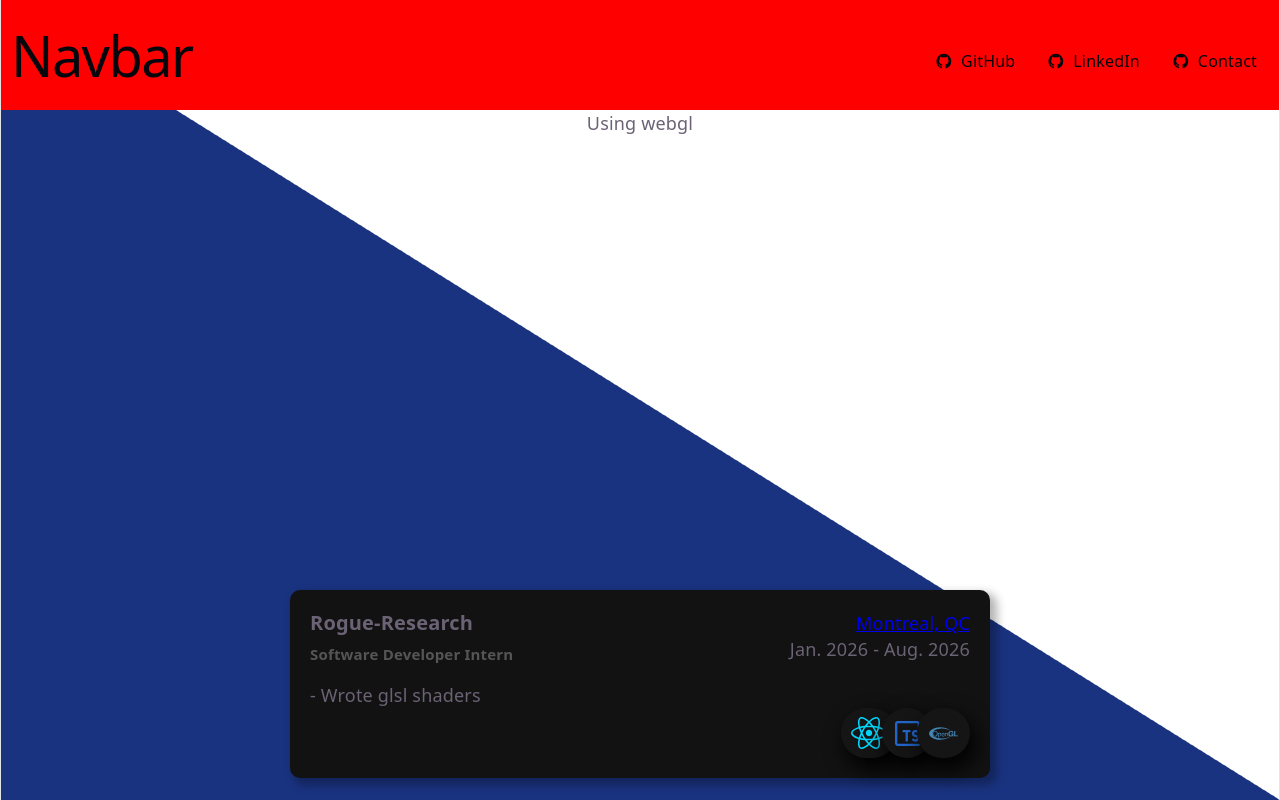
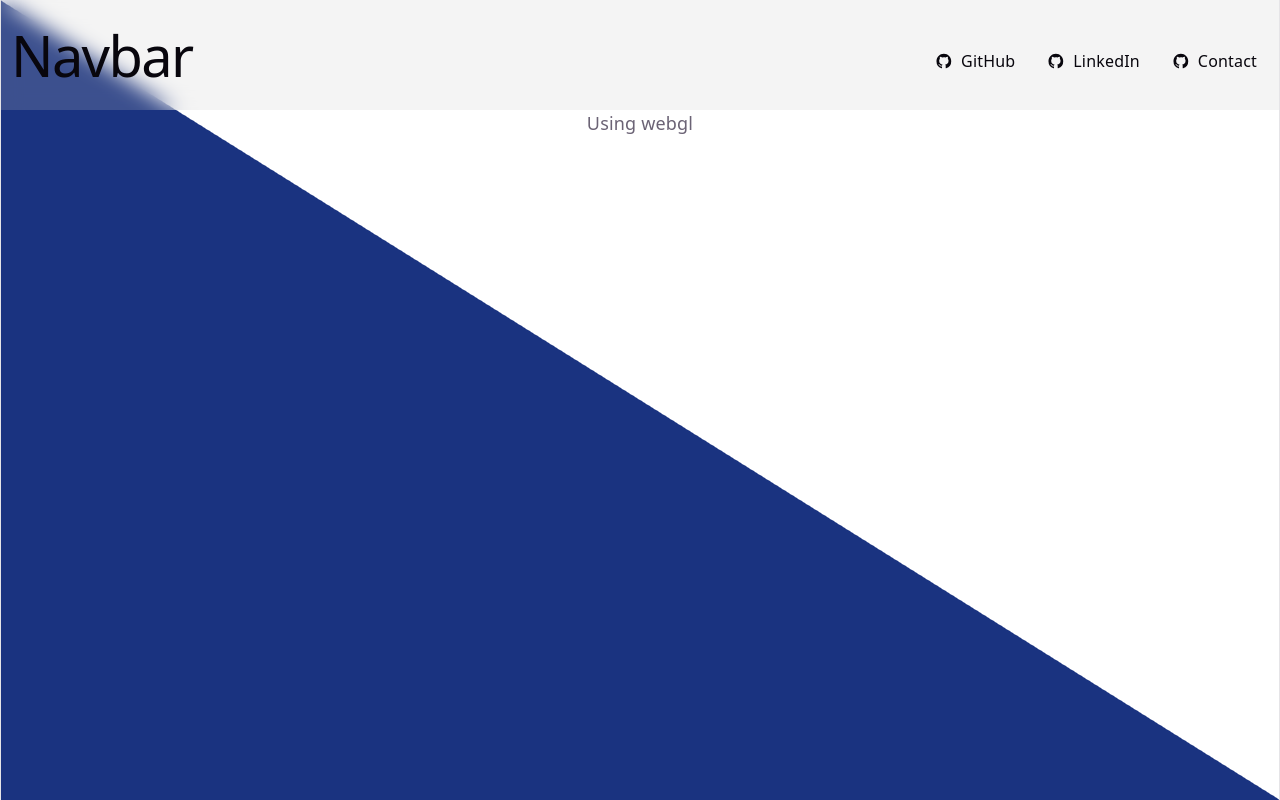
Before and after one commit to Benjamincf0/about_me, a React (Vite) app: page / in a window 1280 px wide. Shown: the top 800 px of the page. Built offline with nearby package versions, Linux system fonts and the light colour scheme.

Commit message:
css shit

```diff
--- a/src/styles/App.css
+++ b/src/styles/App.css
@@ -13,8 +13,19 @@
 }
 #navbar {
   display: flex;
+  position: sticky;
+  width: 100%;
+  box-sizing: border-box;
+  top: 0;
+  z-index: 5;
   padding: 10px;
-  background: red;
+  background-color: rgba(200, 200, 200, 0.2);
+
+  /* Step 2: Blur the content behind the element */
+  backdrop-filter: blur(10px);
+
+  /* Step 3: Safari support */
+  -webkit-backdrop-filter: blur(10px);
   h1 {
     flex: 1;
     text-align: left;
--- a/src/styles/hero.css
+++ b/src/styles/hero.css
@@ -1,5 +1,5 @@
 #hero {
-  height: 60vh;
+  height: 100vh;
   width: 100%;
   #myCanvas {
     display: block;
```
